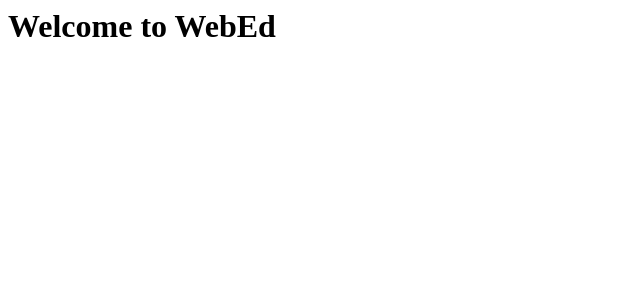
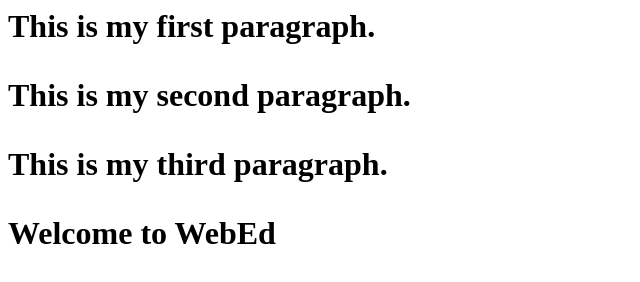
Before and after one commit to DeijaBurton/WebEd, a plain HTML site: page index.html in a window 1280 px wide. Shown: the whole page, without its empty margins (0-640 px from the left). Drawn offline with Linux system fonts and the light colour scheme.

Commit message:
Update index.html

```diff
--- a/index.html
+++ b/index.html
@@ -1,4 +1,10 @@
-<html> <body> <h1>
-Welcome to WebEd </h1>
+<html>  <h1>
+<head>
+  <link rel="stylesheet" href="main.css">
+  </head>
+  <p>This is my first paragraph.</p>
+  <p>This is my second paragraph. </p>
+  <p>This is my third paragraph. </p>
+  Welcome to WebEd </h1>
 <h2? On this site you will learn how to use HTML and CSS </h2>
 </body> </html>
```
